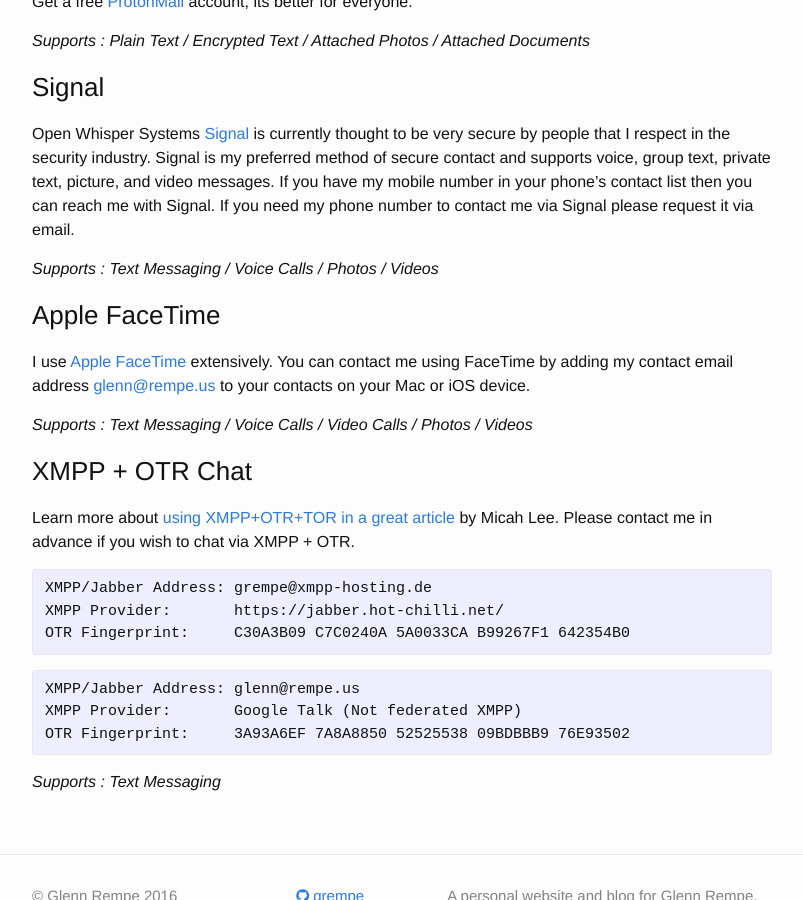
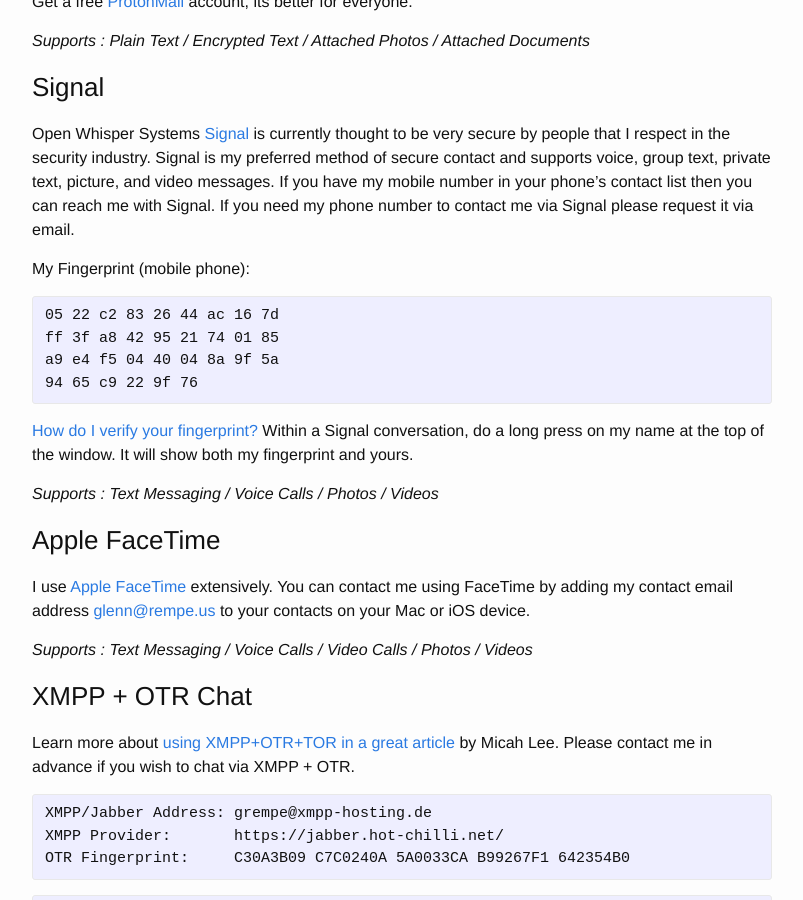
Before and after one commit to grempe/grempe.github.io, a Jekyll site: the page built from _pages/contact.md, in a window 1280 px wide and 900 px high, scrolled down 906 px. Shown: the whole window, without its empty margins (238-1041 px from the left). Built offline with Jekyll 4.4.1, drawn with Linux system fonts in a browser that asks for light colours.

Commit message:
Add Open Whisper Systems Signal app fingerprint

```diff
--- a/_pages/contact.md
+++ b/_pages/contact.md
@@ -59,6 +59,19 @@
 you can reach me with Signal. If you need my phone number to contact me
 via Signal please request it via email.
 
+My Fingerprint (mobile phone):
+
+{% highlight text %}
+05 22 c2 83 26 44 ac 16 7d
+ff 3f a8 42 95 21 74 01 85
+a9 e4 f5 04 40 04 8a 9f 5a
+94 65 c9 22 9f 76
+{% endhighlight %}
+
+[How do I verify your fingerprint?](https://github.com/WhisperSystems/Signal-iOS/wiki/FAQ){:target="_blank"}
+Within a Signal conversation, do a long press on my name at the top of the window.
+It will show both my fingerprint and yours.
+
 *Supports : Text Messaging / Voice Calls / Photos / Videos*
 
 ### Apple FaceTime
```
